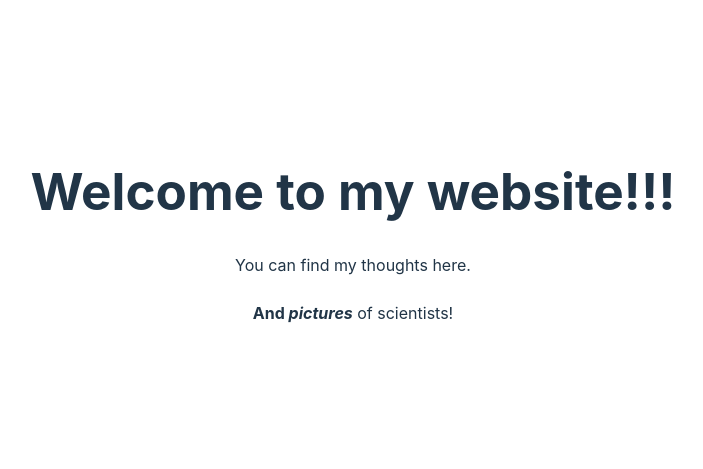
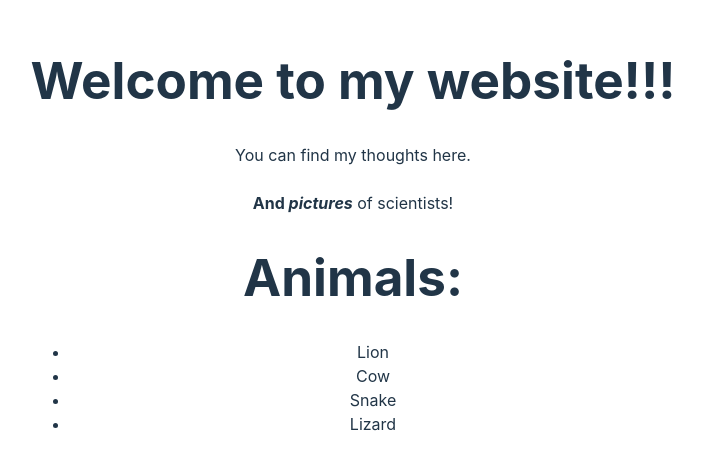
Before and after one commit to Daniel-Kav/dan_flix, a React (Vite) app in the folder my-first-react-app/: page / in a window 1280 px wide. Shown: the part 165-634 px from the top of the page, without its empty margins (287-990 px from the left). Built offline with nearby package versions, Linux system fonts and the light colour scheme.

Commit message:
greeting component

```diff
--- a/my-first-react-app/src/Greeting.jsx
+++ b/my-first-react-app/src/Greeting.jsx
@@ -1,6 +1,9 @@
 import React from 'react'
 
 export default function Greeting() {
+
+  const animals = ["Lion", "Cow", "Snake", "Lizard"];
+
   return (
     <>
       <div className="intro">
@@ -11,6 +14,14 @@
         <br /><br />
         <b>And <i>pictures</i></b> of scientists!
       </p>
+      <div>
+      <h1>Animals: </h1>
+      <ul>
+        {animals.map((animal) => {
+          return <li key={animal}>{animal}</li>;
+        })}
+      </ul>
+    </div>
     </>
   )
 }
```
